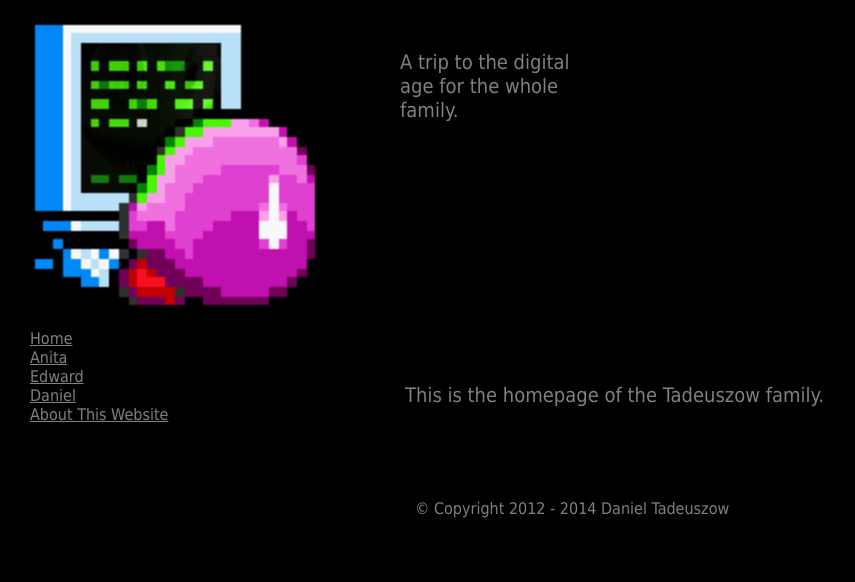
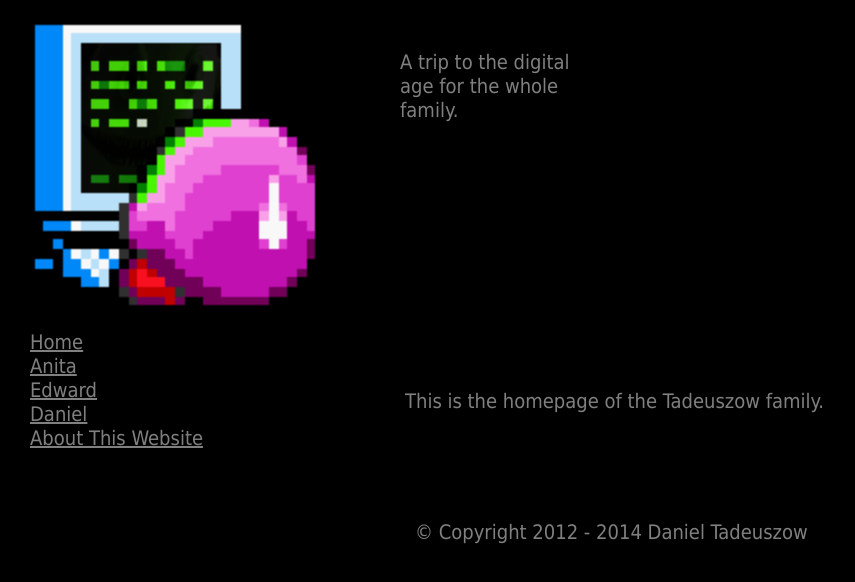
Before and after one commit to Xenmen/Tadeuszow-site, a plain HTML site: page site/index.html in a window 1280 px wide. Shown: the top 582 px of the page, without its empty margins (0-855 px from the left). Drawn offline with Linux system fonts and the light colour scheme.

Commit message:
Misc - Added todo list
broken internal link
font corrections
setup script improved
experimental features added to (but not yet enabled in) the run server
script
todo list added

```diff
--- a/site/GoodTradition.css
+++ b/site/GoodTradition.css
@@ -13,6 +13,7 @@ body {
 
 * {
   font-family: Tahoma;
+  font-size: 20px;
   background-color: black;
   color: grey;
   text-align: justify;
@@ -36,7 +37,6 @@ article {
 }
 
 p {
-  font-size: 20px;
   margin: 00px 00px 30px 00px;
 }
 
--- a/site/js/tad_template.js
+++ b/site/js/tad_template.js
@@ -2,7 +2,7 @@
 
 function init_template()
 	{
-  	document.getElementById("header").innerHTML="<div id='sidebar'><img id='sidebar-image' src='/images/corner/lost.png' alt=' ~Loading~ ' /><p id='sidebar-text'>A trip to the digital age for the whole family.</p><div class='sidebar-links'><a href='/index.html'>Home</a><br><a href='/anita/index.html'>Anita</a><br><a href='/edward/index.html'>Edward</a><br><a href='/daniel/index.html'>Daniel</a><br><a href='/daniel/Projects/thissite.html'>About This Website</a><br></div><br></div>";
+  	document.getElementById("header").innerHTML="<div id='sidebar'><img id='sidebar-image' src='/images/corner/lost.png' alt=' ~Loading~ ' /><p id='sidebar-text'>A trip to the digital age for the whole family.</p><div class='sidebar-links'><a href='/index.html'>Home</a><br><a href='/anita/index.html'>Anita</a><br><a href='/edward/index.html'>Edward</a><br><a href='/daniel/index.html'>Daniel</a><br><a href='/daniel/projects/thissite.html'>About This Website</a><br></div><br></div>";
 
     document.getElementById("article").style.width="1000px";
 
```
Also changed, not shown: nodejs_server.js (+22 -2 lines), 2 other files.
